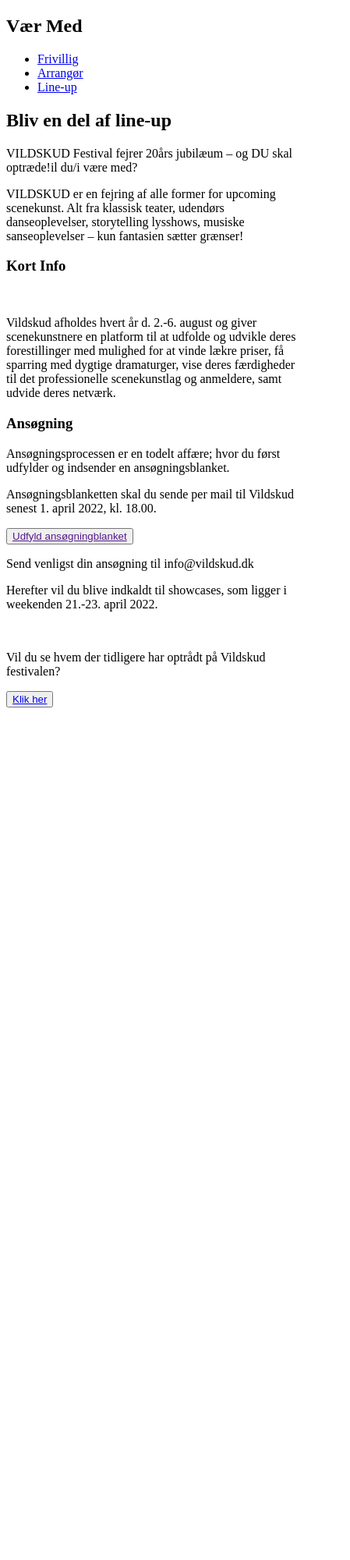
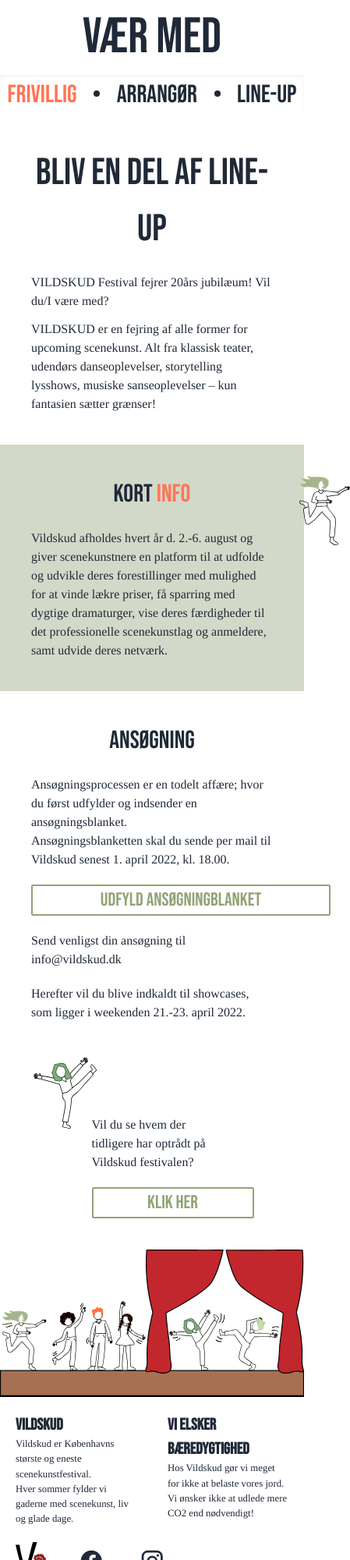
Before and after one commit to juliehjakobsen/vildskud, a website built with Vite: page src/line_up.html in a window 390 px wide. Shown: the top 2000 px of the page at 78% size, 449 px wide, since content can reach past the window. Before the commit the page ends 933 px from the top, so only its background shows below. Built offline with nearby package versions, Linux system fonts and the light colour scheme.

Commit message:
billet side

```diff
--- a/src/line_up.html
+++ b/src/line_up.html
@@ -12,30 +12,50 @@
       rel="stylesheet"
     />
   </head>
-  <body>
+  <body class="">
     <header></header>
     <main>
       <!-- VÆR MED NAVIGATION -->
       <section>
-        <div><h1>Vær Med</h1></div>
-        <nav>
-          <ul class="">
-            <li><a href="frivillig.html">Frivillig</a></li>
+        <div class="text-center">
+          <h1 class="text-h1_mobil lg:text-h1_web">Vær Med</h1>
+        </div>
+        <nav class="p-0 text-h3_mobil shadow-inner lg:text-h3_web">
+          <ul class="flex justify-evenly">
+            <li class="text-orange"><a href="frivillig.html">Frivillig</a></li>
+            <li class="pt-2">
+              <svg width="32" height="32" viewBox="0 0 24 24">
+                <path
+                  fill="currentColor"
+                  d="M12 15a3 3 0 1 1 0-6a3 3 0 0 1 0 6Z"
+                />
+              </svg>
+            </li>
 
             <li><a href="arrangoer.html">Arrangør</a></li>
-
+            <li class="pt-2">
+              <svg width="32" height="32" viewBox="0 0 24 24">
+                <path
+                  fill="currentColor"
+                  d="M12 15a3 3 0 1 1 0-6a3 3 0 0 1 0 6Z"
+                />
+              </svg>
+            </li>
             <li><a href="line_up.html">Line-up</a></li>
           </ul>
         </nav>
       </section>
       <!-- LINE-UP SEKTION -->
-      <section>
+      <section class="p-10">
         <article>
-          <div><h2>Bliv en del af line-up</h2></div>
           <div>
-            <p>
-              VILDSKUD Festival fejrer 20års jubilæum – og DU skal optræde!il
-              du/i være med?
+            <h2 class="pb-5 text-center text-h2_mobil lg:text-h2_web">
+              Bliv en del af line-up
+            </h2>
+          </div>
+          <div class="text-brodtekst_mobil lg:text-brodtekst_web">
+            <p class="pb-3">
+              VILDSKUD Festival fejrer 20års jubilæum! Vil du/I være med?
             </p>
             <p>
               VILDSKUD er en fejring af alle former for upcoming scenekunst. Alt
@@ -46,16 +66,24 @@
         </article>
       </section>
       <!-- KORT INFO SEKTION -->
-      <section>
+      <section class="relative bg-graagron p-10">
         <article>
-          <div><h3>Kort Info</h3></div>
+          <div>
+            <h3 class="pb-5 text-center text-h3_mobil">
+              Kort <span class="text-orange"> Info</span>
+            </h3>
+          </div>
           <!-- LILLE ILLUSTRATION START -->
           <div>
-            <img src="" alt="" />
+            <img
+              class="absolute left-96 top-10 w-2/12"
+              src="Dame_2.svg"
+              alt=""
+            />
           </div>
           <!-- LILLE ILLUSTRATION SLUT -->
           <div>
-            <p>
+            <p class="text-brodtekst_mobil lg:text-brodtekst_web">
               Vildskud afholdes hvert år d. 2.-6. august og giver scenekunstnere
               en platform til at udfolde og udvikle deres forestillinger med
               mulighed for at vinde lækre priser, få sparring med dygtige
@@ -66,10 +94,10 @@
         </article>
       </section>
       <!-- ANSØGNING SEKTION -->
-      <section>
+      <section class="p-10">
         <article>
-          <div><h3>Ansøgning</h3></div>
-          <div>
+          <div><h3 class="pb-5 text-center text-h3_mobil">Ansøgning</h3></div>
+          <div class="text-brodtekst_mobil lg:text-brodtekst_web">
             <p>
               Ansøgningsprocessen er en todelt affære; hvor du først udfylder og
               indsender en ansøgningsblanket.
@@ -79,12 +107,16 @@
               april 2022, kl. 18.00.
             </p>
           </div>
-          <div>
-            <button><a href="">Udfyld ansøgningblanket</a></button>
+          <div class="mx-auto py-5 text-center">
+            <button
+              class="h-10 w-96 rounded-sm border-2 text-morkegron hover:bg-morkegron hover:text-hvid"
+            >
+              <a class="text-h4_mobil" href="">Udfyld ansøgningblanket</a>
+            </button>
           </div>
-          <div>
+          <div class="text-brodtekst_mobil lg:text-brodtekst_web">
             <p>Send venligst din ansøgning til info@vildskud.dk</p>
-            <p>
+            <p class="pt-5">
               Herefter vil du blive indkaldt til showcases, som ligger i
               weekenden 21.-23. april 2022.
             </p>
@@ -93,26 +125,101 @@
       </section>
       <!-- SLUT SEKTION -->
       <section>
-        <article>
+        <article class="p-10">
           <!-- LILLE ILLUSTRATION START -->
-          <div>
-            <img src="" alt="" />
+          <div class="relative">
+            <img
+              class="absolute -top-10 w-3/12 rotate-12"
+              src="Dame_1.svg"
+              alt=""
+            />
           </div>
           <!-- LILLE ILLUSTRATION SLUT -->
-          <div>
-            <p>
+          <div class="mx-auto w-1/2">
+            <p class="pt-10 text-brodtekst_mobil lg:text-brodtekst_web">
               Vil du se hvem der tidligere har optrådt på Vildskud festivalen?
             </p>
-            <button><a href="arkiv.html">Klik her</a></button>
+            <button
+              class="mt-5 h-10 w-52 rounded-sm border-2 text-morkegron hover:bg-morkegron hover:text-hvid"
+            >
+              <a class="text-h4_mobil" href="arkiv.html">Klik her</a>
+            </button>
           </div>
-          <!-- STOR ILLUSTRATION START -->
-          <div>
-            <img src="" alt="" />
-          </div>
-          <!-- STOR ILLUSTRATION SLUT -->
         </article>
+        <!-- STOR ILLUSTRATION START -->
+        <div class="w-full">
+          <img src="Lineup.svg" alt="" />
+        </div>
+        <!-- STOR ILLUSTRATION SLUT -->
       </section>
     </main>
-    <footer></footer>
+
+    <!-- FOOTER -->
+    <footer class="">
+      <hr class="text-sort" />
+      <div class="grid grid-cols-2 gap-10 p-5 lg:mx-auto lg:w-2/3 lg:pl-48">
+        <div class="">
+          <h4 class="text-brodtekst_web font-bold lg:text-h3_mobil">
+            VILDSKUD
+          </h4>
+          <p class="text-footer_mobil lg:text-brodtekst_mobil">
+            Vildskud er Københavns største og eneste scenekunstfestival.
+          </p>
+          <p class="text-footer_mobil lg:text-brodtekst_mobil">
+            Hver sommer fylder vi gaderne med scenekunst, liv og glade dage.
+          </p>
+        </div>
+
+        <div class="">
+          <h4 class="text-brodtekst_web font-bold lg:text-h3_mobil">
+            VI ELSKER BÆREDYGTIGHED
+          </h4>
+          <p class="text-footer_mobil lg:text-brodtekst_mobil">
+            Hos Vildskud gør vi meget for ikke at belaste vores jord. Vi ønsker
+            ikke at udlede mere CO2 end nødvendigt!
+          </p>
+        </div>
+      </div>
+
+      <div class="grid grid-cols-5 pb-5 text-center lg:relative lg:pb-10">
+        <a href="index.html">
+          <img
+            class="h-1/12 mx-auto w-1/2 lg:absolute lg:left-32 lg:-top-32 lg:w-1/12"
+            src="Vildskud_logo_mobil.svg"
+            alt=""
+        /></a>
+        <a class="mx-auto w-5/12 pt-2 lg:w-2/12" href="">
+          <svg viewBox="0 0 24 24">
+            <path
+              fill="currentColor"
+              d="M22 12c0-5.52-4.48-10-10-10S2 6.48 2 12c0 4.84 3.44 8.87 8 9.8V15H8v-3h2V9.5C10 7.57 11.57 6 13.5 6H16v3h-2c-.55 0-1 .45-1 1v2h3v3h-3v6.95c5.05-.5 9-4.76 9-9.95z"
+            />
+          </svg>
+        </a>
+        <a class="mx-auto w-5/12 pt-2 lg:w-2/12" href="">
+          <svg viewBox="0 0 24 24">
+            <path
+              fill="currentColor"
+              d="M7.8 2h8.4C19.4 2 22 4.6 22 7.8v8.4a5.8 5.8 0 0 1-5.8 5.8H7.8C4.6 22 2 19.4 2 16.2V7.8A5.8 5.8 0 0 1 7.8 2m-.2 2A3.6 3.6 0 0 0 4 7.6v8.8C4 18.39 5.61 20 7.6 20h8.8a3.6 3.6 0 0 0 3.6-3.6V7.6C20 5.61 18.39 4 16.4 4H7.6m9.65 1.5a1.25 1.25 0 0 1 1.25 1.25A1.25 1.25 0 0 1 17.25 8A1.25 1.25 0 0 1 16 6.75a1.25 1.25 0 0 1 1.25-1.25M12 7a5 5 0 0 1 5 5a5 5 0 0 1-5 5a5 5 0 0 1-5-5a5 5 0 0 1 5-5m0 2a3 3 0 0 0-3 3a3 3 0 0 0 3 3a3 3 0 0 0 3-3a3 3 0 0 0-3-3Z"
+            />
+          </svg>
+        </a>
+        <a class="pt-4 text-h4_mobil lg:text-h3_mobil" href="kontakt.html"
+          >FAQ</a
+        >
+        <a class="pt-4 text-h4_mobil lg:text-h3_mobil" href="kontakt.html"
+          >Kontakt</a
+        >
+      </div>
+
+      <div
+        class="flex justify-evenly bg-beige py-2 text-footer_mobil_links lg:text-brodtekst_web"
+      >
+        <a href="">Cookiepolitik</a>
+        <a href="">Privatlivspolitik</a>
+      </div>
+    </footer>
+
+    <script type="module" src="./main.js"></script>
   </body>
 </html>
--- a/src/om_vildskud.html
+++ b/src/om_vildskud.html
@@ -208,7 +208,7 @@
         </div>
       </div>
 
-      <div class="grid grid-cols-5 text-center lg:relative lg:pb-10">
+      <div class="grid grid-cols-5 pb-5 text-center lg:relative lg:pb-10">
         <a href="index.html">
           <img
             class="h-1/12 mx-auto w-1/2 lg:absolute lg:left-32 lg:-top-32 lg:w-1/12"
```
Also changed, not shown: src/billet.html (added).
